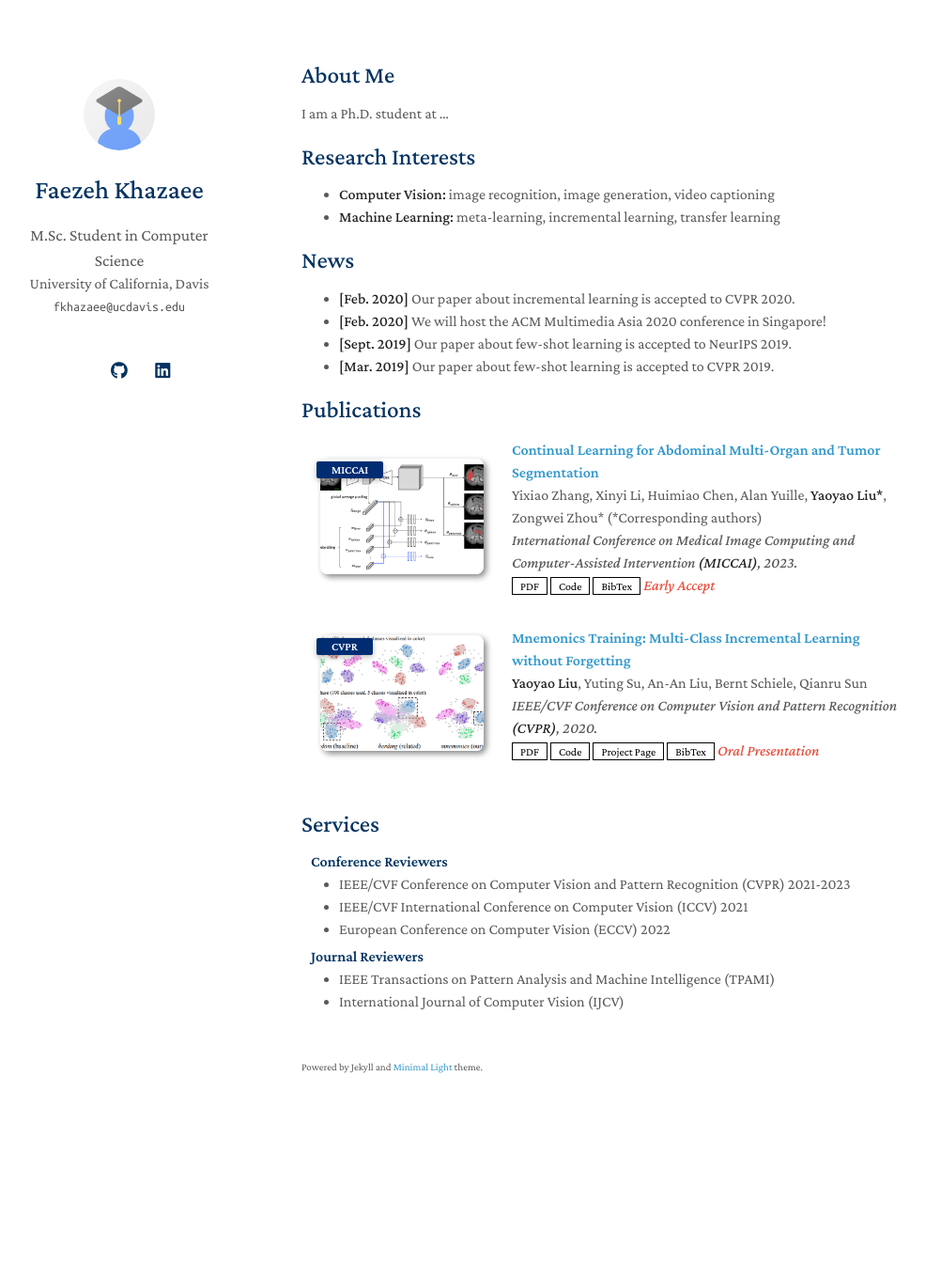
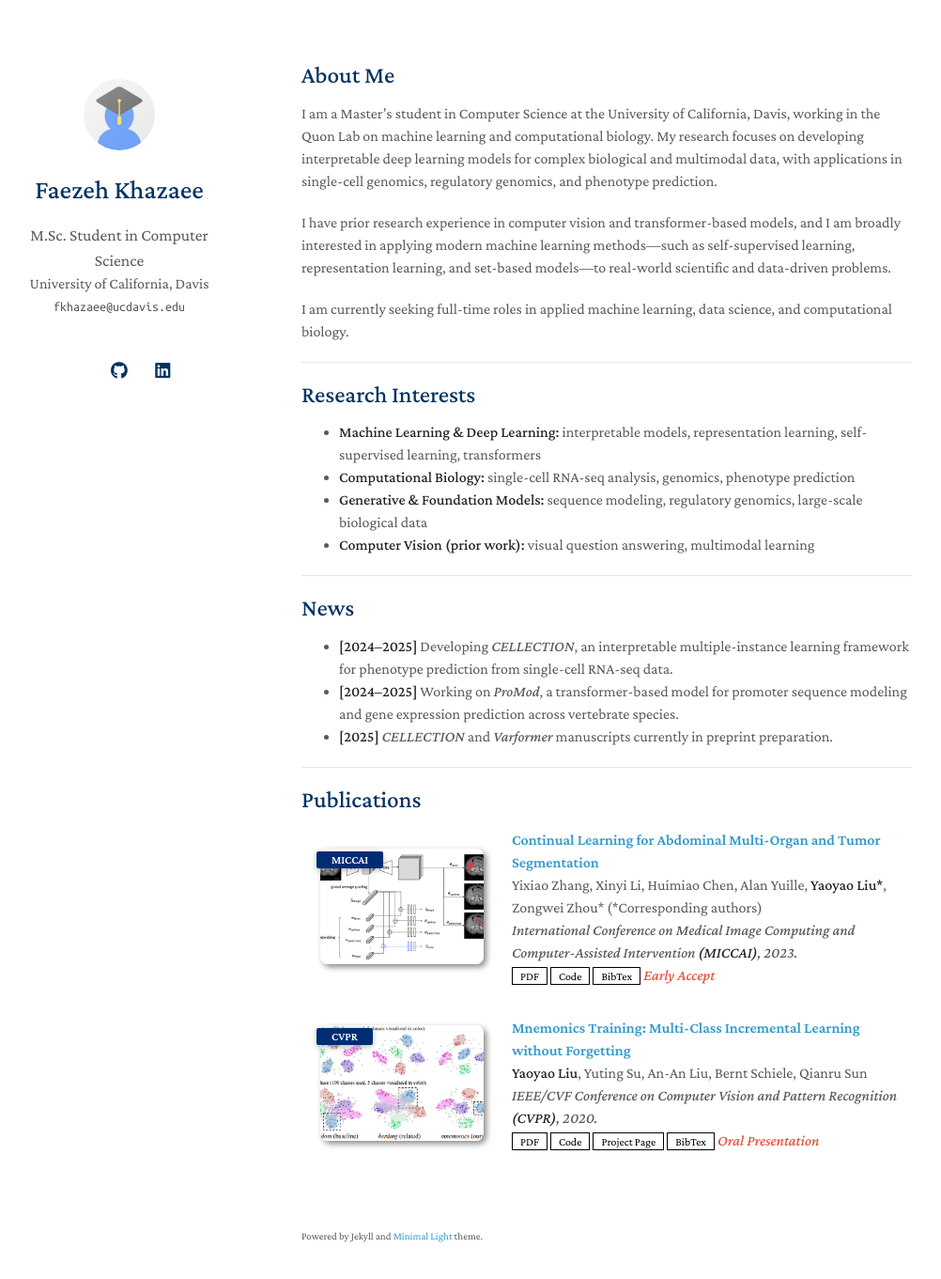
Before and after one commit to faezehkhazaee97/faezehkhazaee97.github.io, a Jekyll site: the page built from index.md, in a window 1280 px wide and 1396 px high. Shown: the top 1361 px of the window at 94% size, without its empty margins (149-1151 px from the left). Built offline with Jekyll 4.4.1, drawn with Linux system fonts in a browser that asks for light colours; a style sheet for code colours, icons or effects is not loaded; our own code applies the rules of GitHub Pages for plain Markdown files.

Commit message:
Update index.md

```diff
--- a/index.md
+++ b/index.md
@@ -4,20 +4,29 @@ layout: homepage
 
 ## About Me
 
-I am a Ph.D. student at ...
+I am a Master's student in Computer Science at the University of California, Davis, working in the Quon Lab on machine learning and computational biology. My research focuses on developing interpretable deep learning models for complex biological and multimodal data, with applications in single-cell genomics, regulatory genomics, and phenotype prediction.
+
+I have prior research experience in computer vision and transformer-based models, and I am broadly interested in applying modern machine learning methods—such as self-supervised learning, representation learning, and set-based models—to real-world scientific and data-driven problems.
+
+I am currently seeking full-time roles in applied machine learning, data science, and computational biology.
+
+---
 
 ## Research Interests
 
-- **Computer Vision:** image recognition, image generation, video captioning
-- **Machine Learning:** meta-learning, incremental learning, transfer learning
+- **Machine Learning & Deep Learning:** interpretable models, representation learning, self-supervised learning, transformers
+- **Computational Biology:** single-cell RNA-seq analysis, genomics, phenotype prediction
+- **Generative & Foundation Models:** sequence modeling, regulatory genomics, large-scale biological data
+- **Computer Vision (prior work):** visual question answering, multimodal learning
+
+---
 
 ## News
 
-- **[Feb. 2020]** Our paper about incremental learning is accepted to CVPR 2020.
-- **[Feb. 2020]** We will host the ACM Multimedia Asia 2020 conference in Singapore!
-- **[Sept. 2019]** Our paper about few-shot learning is accepted to NeurIPS 2019.
-- **[Mar. 2019]** Our paper about few-shot learning is accepted to CVPR 2019.
+- **[2024–2025]** Developing *CELLECTION*, an interpretable multiple-instance learning framework for phenotype prediction from single-cell RNA-seq data.
+- **[2024–2025]** Working on *ProMod*, a transformer-based model for promoter sequence modeling and gene expression prediction across vertebrate species.
+- **[2025]** *CELLECTION* and *Varformer* manuscripts currently in preprint preparation.
+
+---
 
 {% include_relative _includes/publications.md %}
-
-{% include_relative _includes/services.md %}
```
